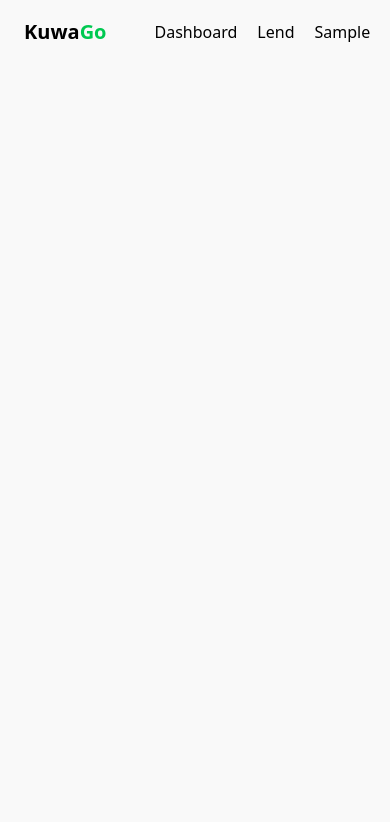
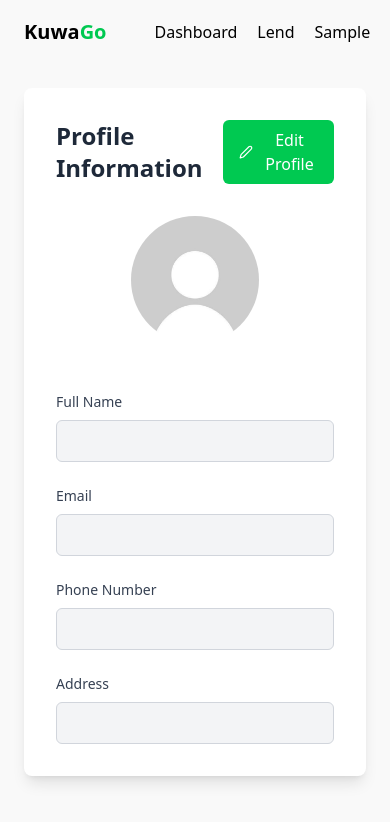
Before and after one commit to soliken1/Kuwago, a Next.js app: page /profile in a window 390 px wide. Shown: the top 822 px of the page. Built offline with nearby package versions, Linux system fonts and the light colour scheme.

Commit message:
profile layout with edit v1

```diff
--- a/src/app/profile/page.tsx
+++ b/src/app/profile/page.tsx
@@ -1,5 +1,11 @@
 import React from "react";
 import ProfileLayout from "@/layout/auth/ProfileLayout";
+import ProfileForm from "@/components/profile/client/ProfileForm";
+
 export default function Profile() {
-  return <ProfileLayout />;
+  return (
+    <ProfileLayout>
+      <ProfileForm />
+    </ProfileLayout>
+  );
 }
--- /dev/null
+++ b/src/components/profile/client/ProfileForm.tsx
@@ -0,0 +1,174 @@
+"use client";
+import React, { useState, useEffect } from "react";
+import Image from "next/image";
+import { FiEdit2, FiSave, FiX } from "react-icons/fi";
+
+interface UserProfile {
+  fullName: string;
+  email: string;
+  phoneNumber: string;
+  address: string;
+  profilePicture: string;
+}
+
+export default function ProfileForm() {
+  const [isEditing, setIsEditing] = useState(false);
+  const [profile, setProfile] = useState<UserProfile>({
+    fullName: "",
+    email: "",
+    phoneNumber: "",
+    address: "",
+    profilePicture: "/Images/User.jpg",
+  });
+
+  useEffect(() => {
+    // TODO: Fetch user profile data from API
+    // For now using localStorage data
+    const user = localStorage.getItem("user");
+    if (user) {
+      const userData = JSON.parse(user);
+      setProfile({
+        fullName: userData.fullName || "",
+        email: userData.email || "",
+        phoneNumber: userData.phoneNumber || "",
+        address: userData.address || "",
+        profilePicture: userData.profilePicture || "/Images/User.jpg",
+      });
+    }
+  }, []);
+
+  const handleInputChange = (
+    e: React.ChangeEvent<HTMLInputElement | HTMLTextAreaElement>
+  ) => {
+    const { name, value } = e.target;
+    setProfile((prev) => ({
+      ...prev,
+      [name]: value,
+    }));
+  };
+
+  const handleSubmit = async (e: React.FormEvent) => {
+    e.preventDefault();
+    // TODO: Implement API call to update profile
+    setIsEditing(false);
+  };
+
+  return (
+    <div className="max-w-4xl mx-auto p-6">
+      <div className="bg-white rounded-lg shadow-lg p-8">
+        <div className="flex justify-between items-center mb-8">
+          <h1 className="text-2xl font-bold text-gray-800">
+            Profile Information
+          </h1>
+          <button
+            onClick={() => setIsEditing(!isEditing)}
+            className="flex items-center gap-2 px-4 py-2 rounded-md bg-green-500 text-white hover:bg-green-600 transition-colors"
+          >
+            {isEditing ? (
+              <>
+                <FiX size={20} />
+                Cancel
+              </>
+            ) : (
+              <>
+                <FiEdit2 size={20} />
+                Edit Profile
+              </>
+            )}
+          </button>
+        </div>
+
+        <form onSubmit={handleSubmit} className="space-y-6">
+          <div className="flex flex-col items-center mb-8">
+            <div className="relative w-32 h-32 mb-4">
+              <Image
+                src={profile.profilePicture}
+                alt="Profile"
+                fill
+                className="rounded-full object-cover"
+              />
+              {isEditing && (
+                <button
+                  type="button"
+                  className="absolute bottom-0 right-0 bg-green-500 text-white p-2 rounded-full hover:bg-green-600"
+                >
+                  <FiEdit2 size={20} />
+                </button>
+              )}
+            </div>
+          </div>
+
+          <div className="grid grid-cols-1 md:grid-cols-2 gap-6">
+            <div className="space-y-2">
+              <label className="block text-sm font-medium text-gray-700">
+                Full Name
+              </label>
+              <input
+                type="text"
+                name="fullName"
+                value={profile.fullName}
+                onChange={handleInputChange}
+                disabled={!isEditing}
+                className="w-full px-4 py-2 rounded-md border border-gray-300 focus:ring-2 focus:ring-green-500 focus:border-transparent disabled:bg-gray-100"
+              />
+            </div>
+
+            <div className="space-y-2">
+              <label className="block text-sm font-medium text-gray-700">
+                Email
+              </label>
+              <input
+                type="email"
+                name="email"
+                value={profile.email}
+                onChange={handleInputChange}
+                disabled={!isEditing}
+                className="w-full px-4 py-2 rounded-md border border-gray-300 focus:ring-2 focus:ring-green-500 focus:border-transparent disabled:bg-gray-100"
+              />
+            </div>
+
+            <div className="space-y-2">
+              <label className="block text-sm font-medium text-gray-700">
+                Phone Number
+              </label>
+              <input
+                type="tel"
+                name="phoneNumber"
+                value={profile.phoneNumber}
+                onChange={handleInputChange}
+                disabled={!isEditing}
+                className="w-full px-4 py-2 rounded-md border border-gray-300 focus:ring-2 focus:ring-green-500 focus:border-transparent disabled:bg-gray-100"
+              />
+            </div>
+
+            <div className="space-y-2">
+              <label className="block text-sm font-medium text-gray-700">
+                Address
+              </label>
+              <input
+                type="text"
+                name="address"
+                value={profile.address}
+                onChange={handleInputChange}
+                disabled={!isEditing}
+                className="w-full px-4 py-2 rounded-md border border-gray-300 focus:ring-2 focus:ring-green-500 focus:border-transparent disabled:bg-gray-100"
+              />
+            </div>
+          </div>
+
+          {isEditing && (
+            <div className="flex justify-end mt-8">
+              <button
+                type="submit"
+                className="flex items-center gap-2 px-6 py-2 bg-green-500 text-white rounded-md hover:bg-green-600 transition-colors"
+              >
+                <FiSave size={20} />
+                Save Changes
+              </button>
+            </div>
+          )}
+        </form>
+      </div>
+    </div>
+  );
+}
--- a/src/layout/auth/ProfileLayout.tsx
+++ b/src/layout/auth/ProfileLayout.tsx
@@ -1,9 +1,11 @@
 import React from "react";
 import Navbar from "@/components/dashboard/client/Navbar";
+import ProfileForm from "@/components/profile/client/ProfileForm";
 export default function ProfileLayout() {
   return (
     <div className="w-screen h-screen flex flex-col">
       <Navbar />
+      <ProfileForm />
     </div>
   );
 }
```
